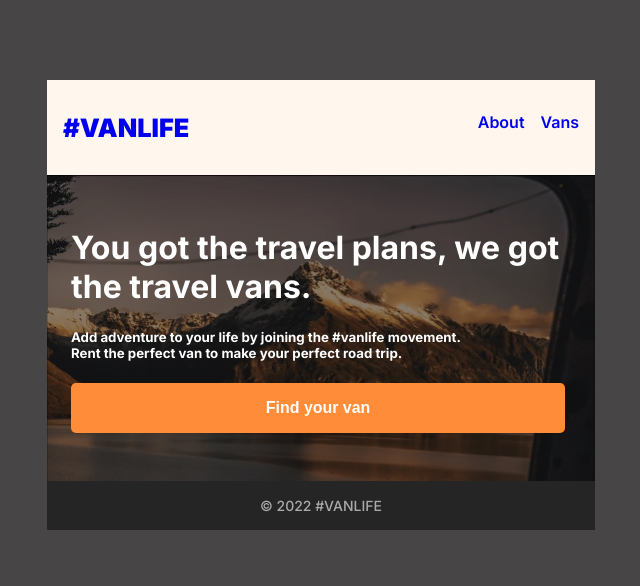
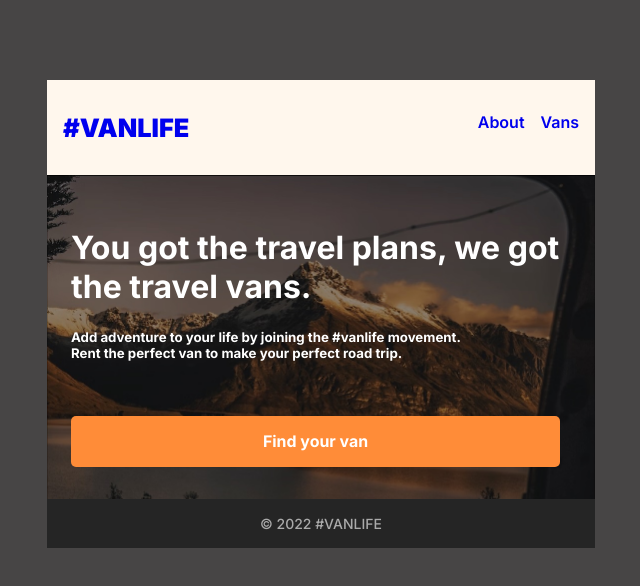
Before and after one commit to Donjheggo/Vanlife, a React (Vite) app: page / in a window 1280 px wide. Shown: the top 586 px of the page, without its empty margins (319-959 px from the left). Built offline with nearby package versions, Linux system fonts and the light colour scheme.

Commit message:
btns fixed

```diff
--- a/public/css/style.css
+++ b/public/css/style.css
@@ -24,12 +24,15 @@ nav {
     font-style: normal;
     font-weight: 900;
     font-size: 25.3531px;
+    color: #252525;
 
 }
 
 a {
     text-decoration: none;
+
 }
+
 
 .links {
     margin-left: auto;
@@ -37,7 +40,7 @@ a {
     font-style: normal;
     font-weight: 600;
     font-size: 16px;
-    color: #4D4D4D;
+    color: #4D4D4D !important;
 }
 
 .about-link{
@@ -94,7 +97,7 @@ footer {
     color: #FFFFFF;
     cursor: pointer;
     margin-bottom: 3rem;
-
+    padding: 1rem 12rem 1rem 12rem;
 }
 
 .filter-btn{
@@ -152,12 +155,16 @@ footer {
     border-radius: .3rem;
 }
 
-.about-btn{
+.explore-btn{
     background-color: black;
     color: white;
     border-radius: .4rem;
-    padding: .7rem;
     cursor: pointer;
+    width: 174px;
+    height: 49px;
+    padding: 1rem;
+    font-size: 15.9462px;
+
 }
 
 .vans{
@@ -202,7 +209,7 @@ footer {
 .row-van{
     display: grid;
     grid-template-columns: repeat(2, 1fr);
-    padding-top: 2.5 rem;
+    padding-top: 2.5rem;
     gap: 20px;
 }
 
@@ -251,6 +258,7 @@ footer {
     font-size: 14px;
 }
 
+
 .van-btn{
     width: 85.71px;
     height: 33.89px;
@@ -263,3 +271,25 @@ footer {
     cursor: pointer;
 
 }
+
+.simple-btn{
+    background-color: #E17654;
+}
+
+
+.rugged-btn{
+    background-color: #115E59;
+}
+
+.lux-btn{
+    background-color: #161616;
+}
+
+
+.pb-3{
+    padding-bottom: 3rem;
+}
+
+.pt-3{
+    padding-top: 3rem;
+}
--- a/src/App.jsx
+++ b/src/App.jsx
@@ -1,13 +1,15 @@
 import React from 'react'
-import { BrowserRouter, Route, Routes } from 'react-router-dom'
+import { BrowserRouter} from 'react-router-dom'
 import Navbar from './components/Navbar'
 import Footer from './components/Footer'
 
 const App = () => {
   return (
     <div className='main'>
-      <Navbar/>
-      <Footer />
+      <BrowserRouter>
+        <Navbar/>
+        <Footer />
+      </BrowserRouter>
     </div>
   )
 }
--- a/src/components/Navbar.jsx
+++ b/src/components/Navbar.jsx
@@ -7,13 +7,13 @@ import Home from '../pages/Home'
 
 const Navbar = () => {
   return (
-    <BrowserRouter>
+      <div>
         <nav>
           <div className='nav-hero'>
             <Link to="/">#VANLIFE</Link>
           </div>
           <div className='links'>
-          <Link className='about-link' to="/about">About</Link>
+            <Link to="/about"><span className='about-link' >About</span></Link>
             <Link className='vans-link' to="/vans">Vans</Link>
           </div>
         </nav>
@@ -22,7 +22,8 @@ const Navbar = () => {
           <Route path="/about" element={<About/>}/>
           <Route path="/vans" element={<Vans />}/>
         </Routes>
-    </BrowserRouter>
+      </div>
+
   )
 }
 
--- a/src/components/Van.jsx
+++ b/src/components/Van.jsx
@@ -8,6 +8,12 @@ import six from '/images/vans/6.jpg';
 
 
 const Van = (props) => {
+
+  const btnColor = {
+    backgroundColor: props.type === 'Simple' ? '#E17654' : props.type === 'Rugged' ? '#115E59' : '#161616'
+  }
+
+
   return (
     <div className='col'>
         <img src={props.image} className="van-img" />
@@ -20,7 +26,7 @@ const Van = (props) => {
                 </span>
             </p>
         </div>
-        <button className="van-btn">{props.type}</button>
+        <button className="van-btn" style={btnColor}>{props.type}</button>
     </div>
   )
 }
--- a/src/pages/About.jsx
+++ b/src/pages/About.jsx
@@ -1,5 +1,6 @@
 import React from 'react'
 import aboutimg from '/images/aboutbg.jpg'
+import { Link } from 'react-router-dom'
 
 const About = () => {
   return (
@@ -21,7 +22,7 @@ const About = () => {
         <p>Your destination is waiting.<br/>
             Your van is ready.
         </p>
-        <button className='about-btn'>Explore our vans</button>
+        <Link className='explore-btn' to="/vans">Explore our vans</Link>
       </div>
       </div>
     </div>
--- a/src/pages/Home.jsx
+++ b/src/pages/Home.jsx
@@ -1,4 +1,5 @@
 import React from 'react'
+import { Link } from 'react-router-dom'
 
 const Home = () => {
   return (
@@ -9,7 +10,9 @@ const Home = () => {
         Add adventure to your life by joining the #vanlife movement. <br/>
         Rent the perfect van to make your perfect road trip.
         </h5>
-        <button className='find-btn'>Find your van</button>
+        <div className='pb-3 pt-3'>
+          <Link className='find-btn' to="/vans">Find your van</Link>
+        </div>
       </div>
     </div>
   )
--- a/src/pages/Vans.jsx
+++ b/src/pages/Vans.jsx
@@ -12,6 +12,7 @@ const Vans = () => {
       price={item.price}
       type={item.type}
       image={item.image}
+      btn={item.type}
     />
     )
   )
```
Lines whose indentation alone changed are shown as unchanged.
